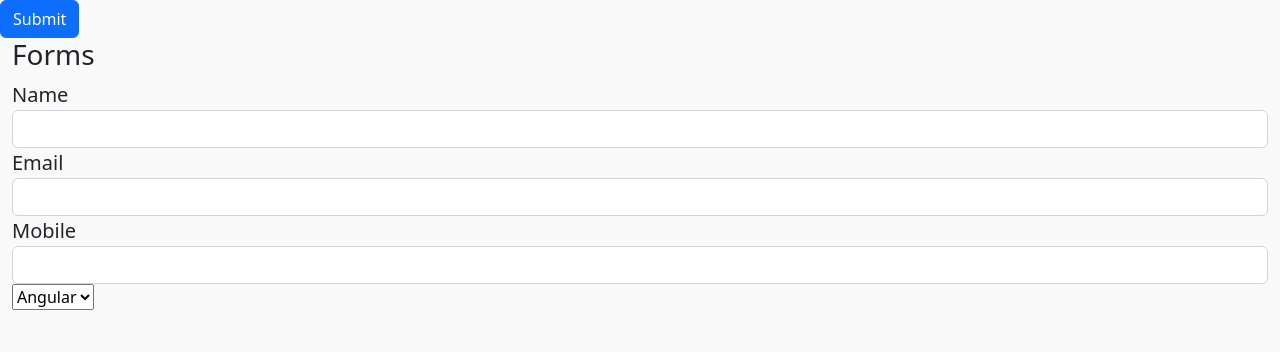
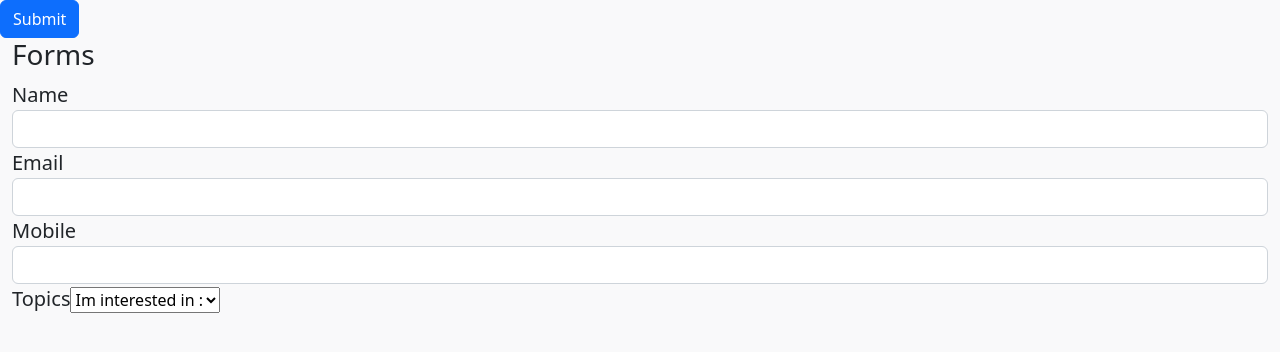
Before and after one commit to Pooja-S05/Angular-Forms, an Angular app in the folder GSRS/: page / in a window 1280 px wide. Shown: the top 352 px of the page. Built offline with nearby package versions, Linux system fonts and the light colour scheme.

Commit message:
Update app.component.html

```diff
--- a/GSRS/src/app/app.component.html
+++ b/GSRS/src/app/app.component.html
@@ -16,10 +16,11 @@
             <input type="tel" class="form-control">
         </div>
         <div class="form-group">
-            <select>
+            <label for="Topics_DropDown">Topics</label>
+            <select id="Topics_DropDown">
+                <option selected> Im interested in :</option>
                 <option *ngFor="let item of Topics">{{item}}</option>
             </select>
-
         </div>
     </form>
 </div>
```
